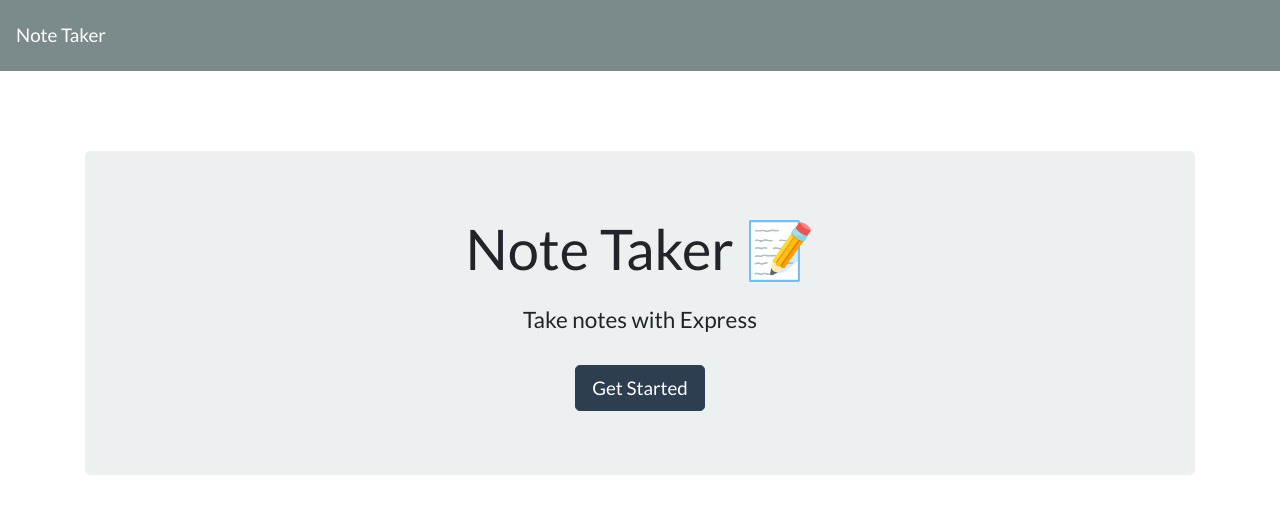
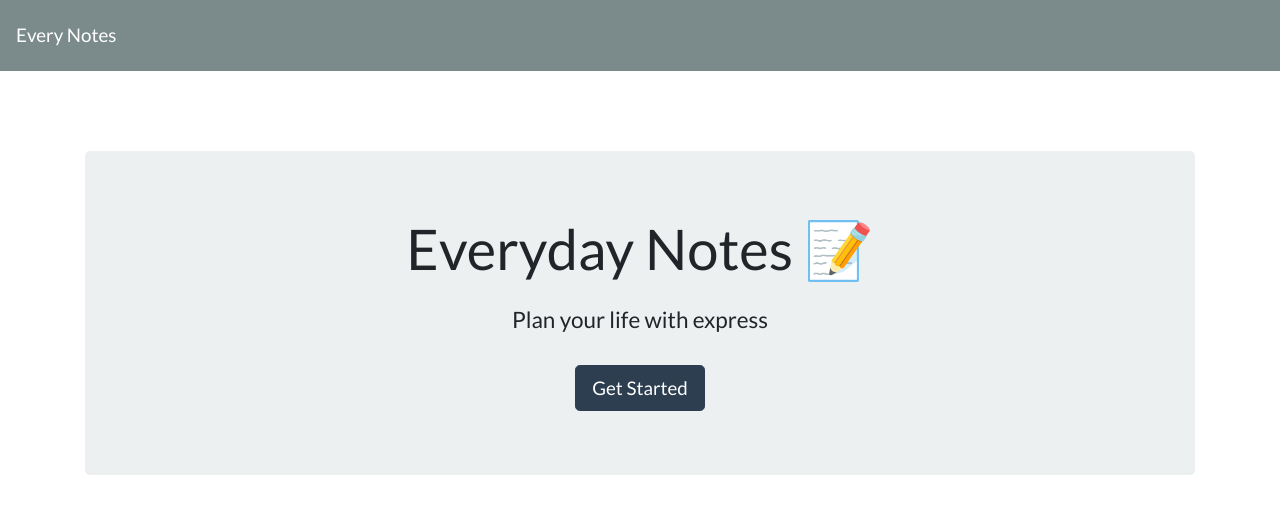
Before and after one commit to carolninganga/Everyday-Notes, a website: page public/index.html in a window 1280 px wide. Drawn offline with nearby package versions, Linux system fonts and the light colour scheme; no server answers.

Commit message:
added new title

```diff
--- a/public/index.html
+++ b/public/index.html
@@ -5,19 +5,19 @@
   <meta charset="UTF-8">
   <meta name="viewport" content="width=device-width, initial-scale=1.0">
   <meta http-equiv="X-UA-Compatible" content="ie=edge">
-  <title>Note Taker</title>
+  <title>Everyday Notes</title>
   <link rel="stylesheet" href="https://cdnjs.cloudflare.com/ajax/libs/bootswatch/4.1.3/flatly/bootstrap.min.css" />
 </head>
 
 <body>
   <nav class="navbar navbar-dark bg-dark">
-    <a class="navbar-brand" href="/">Note Taker
+    <a class="navbar-brand" href="/">Every Notes
     </a>
   </nav>
   <div class="container">
     <div style="margin-top: 80px;" class="jumbotron text-center">
-      <h1 class="display-4">Note Taker <span role="img" aria-label="Memo">📝</span></h1>
-      <h4 class="mt-4">Take notes with Express</h4>
+      <h1 class="display-4">Everyday Notes <span role="img" aria-label="Memo">📝</span></h1>
+      <h4 class="mt-4">Plan your life with express</h4>
       <a class="btn btn-primary btn-lg mt-4" href="/notes" role="button">Get Started</a>
     </div>
   </div>
```
